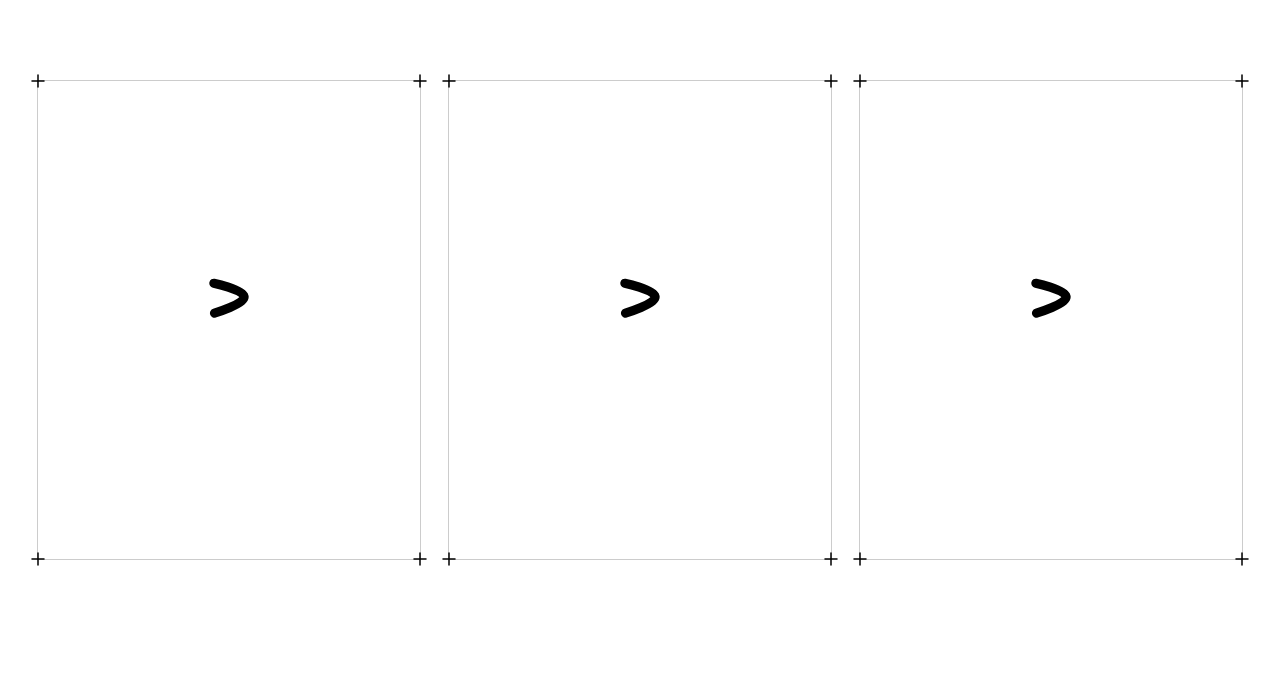
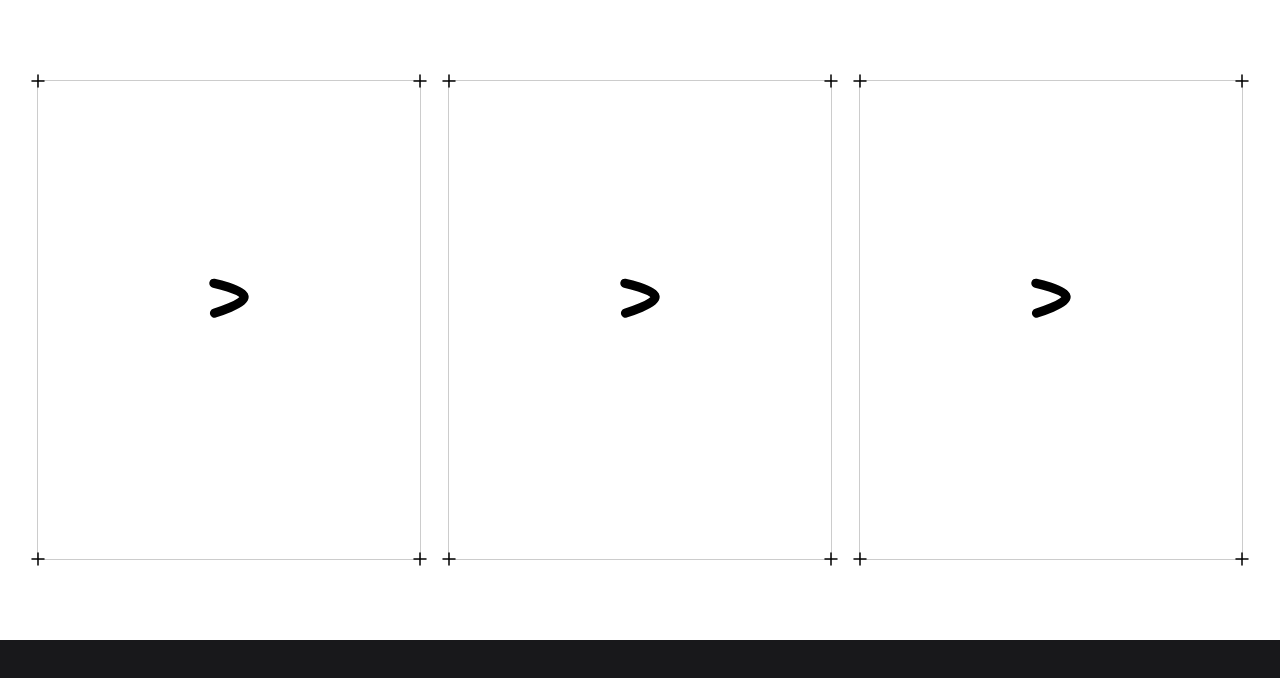
Before and after one commit to vishalbarai007/DIE-ATE-Planner, a React (Vite) app in the folder FrontEnd/: page / in a window 1280 px wide. Shown: the top 678 px of the page. Built offline with nearby package versions, Linux system fonts and the light colour scheme.

Commit message:
UI Color Setup.

```diff
--- a/FrontEnd/package.json
+++ b/FrontEnd/package.json
@@ -11,7 +11,6 @@
   },
   "dependencies": {
     "@react-three/fiber": "^8.17.10",
-    "@types/three": "^0.170.0",
     "aceternity": "^1.0.1",
     "aceternity-ui": "^0.2.2",
     "clsx": "^2.1.1",
@@ -25,6 +24,7 @@
     "@eslint/js": "^9.13.0",
     "@types/react": "^18.3.12",
     "@types/react-dom": "^18.3.1",
+    "@types/three": "^0.170.0",
     "@vitejs/plugin-react": "^4.3.3",
     "autoprefixer": "^10.4.20",
     "eslint": "^9.13.0",
--- a/FrontEnd/src/pages/Homepage.tsx
+++ b/FrontEnd/src/pages/Homepage.tsx
@@ -2,7 +2,12 @@ import { CanvasRevealEffectDemo } from "../components/ReusableComponents/CardCan
 
 const Homepage = () => {
   return (
-    <div>
+    <div className="bg-zinc-900 h-screen w-full">
+        {/* <h1>
+            paxum
+            Web money wmt
+            Web money wmz
+        </h1> */}
         <CanvasRevealEffectDemo/>
 
     </div>
```
Also changed, not shown: 1 other file (tests, documents, lock files or other folders).
